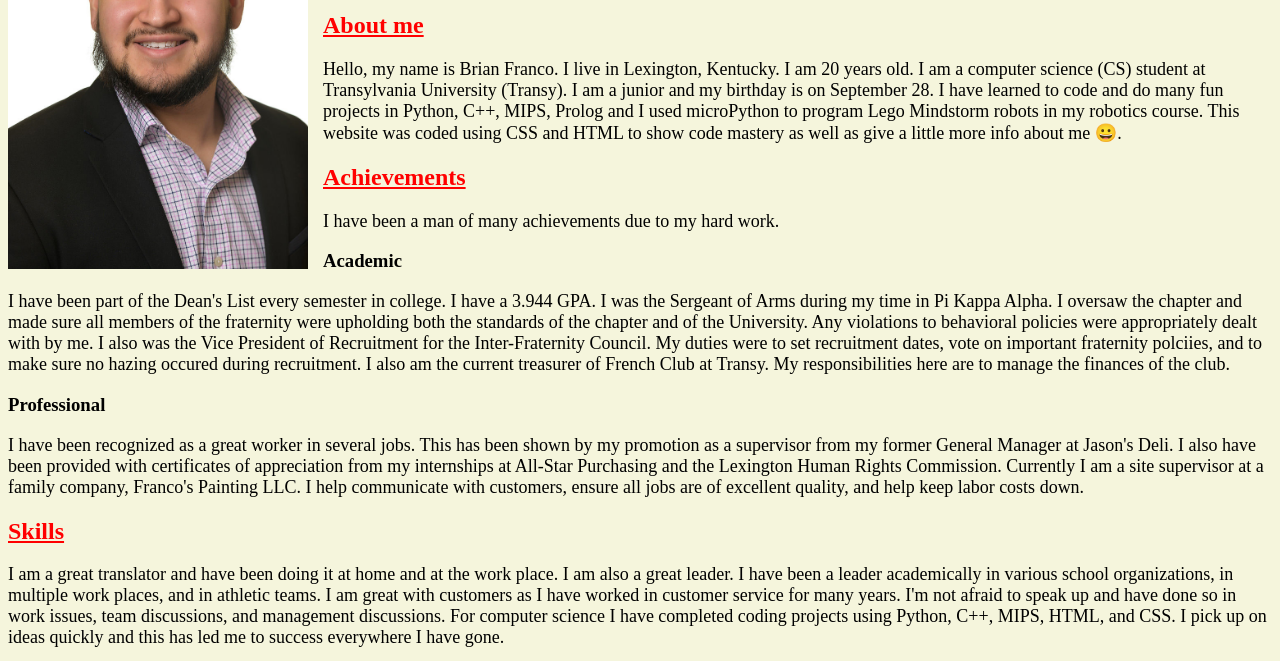
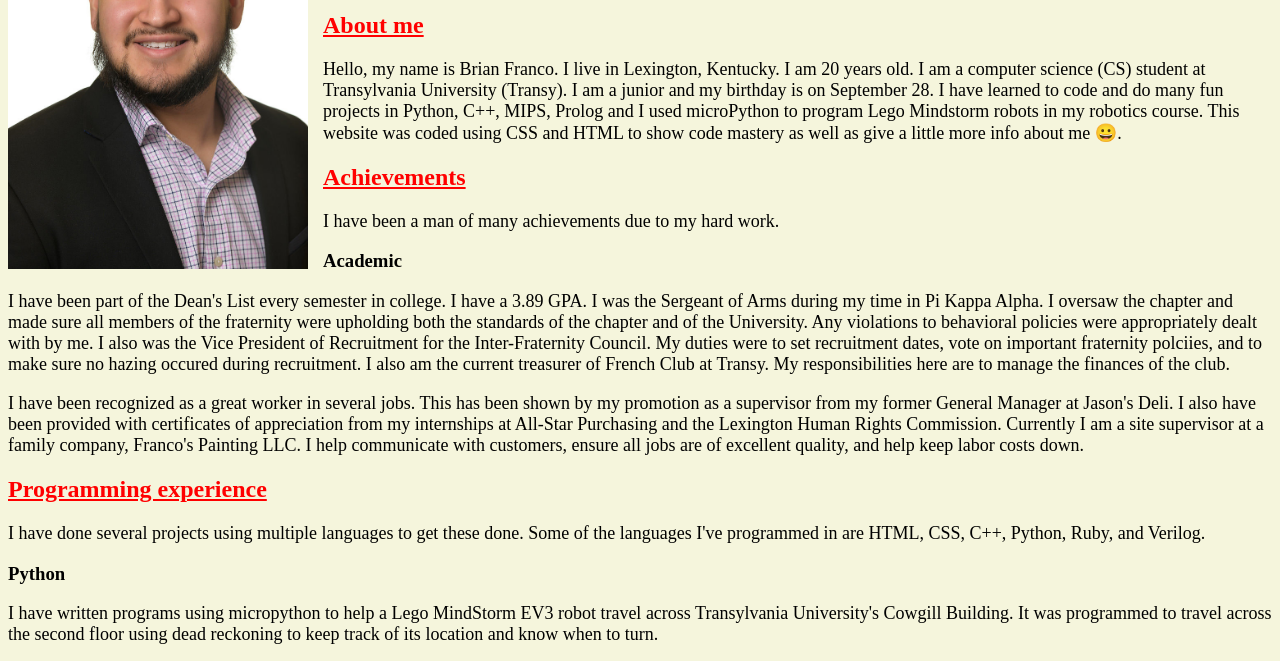
Before and after one commit to bafranco10/Personal-Website, a plain HTML site: page index.html in a window 1280 px wide. Shown: the part 139-800 px from the top of the page. Drawn offline with Linux system fonts and the light colour scheme.

Commit message:
Update index.html

```diff
--- a/index.html
+++ b/index.html
@@ -45,20 +45,26 @@
     I have been a man of many achievements due to my hard work.
     </p>
     <h3>Academic</h3>
-    <p> I have been part of the Dean's List every semester in college. I have a 3.944 GPA. I was the Sergeant of Arms during my time in Pi
+    <p> I have been part of the Dean's List every semester in college. I have a 3.89 GPA. I was the Sergeant of Arms during my time in Pi
         Kappa Alpha. I oversaw the chapter and made sure all members of the fraternity were upholding both
         the standards of the chapter and of the University. Any violations to behavioral policies were appropriately dealt with
         by me.  I also was the Vice President of Recruitment for the Inter-Fraternity Council. My duties were to set recruitment dates,
         vote on important fraternity polciies, and to make sure no hazing occured during recruitment. I also am the current treasurer
         of French Club at Transy. My responsibilities here are to manage the finances of the club. </p>
-    <h3>Professional</h3>
+
     <p>
         I have been recognized as a great worker in several jobs. This has been shown by my promotion as a supervisor
         from my former General Manager at Jason's Deli. I also have been provided with certificates of appreciation from my internships at
         All-Star Purchasing and the Lexington Human Rights Commission. Currently I am a site supervisor at a family company, Franco's Painting
         LLC. I help communicate with customers, ensure all jobs are of excellent quality, and help keep labor costs down.
     </p>
+    <h2>Programming experience</h2>
+    <p> I have done several projects using multiple languages to get these done. Some of the languages I've programmed in are HTML, CSS, C++, Python, Ruby, and Verilog.</p>
+    <h3>Python</h3>
+    <p> I have written programs using micropython to help a Lego MindStorm EV3 robot travel across Transylvania University's Cowgill Building. It was programmed to travel across
+     the second floor using dead reckoning to keep track of its location and know when to turn. </p>
 
+    <h3>Professional</h3>
     <h2> Skills </h2>
     <p>
         I am a great translator and have been doing it at home and at the work place.
```
